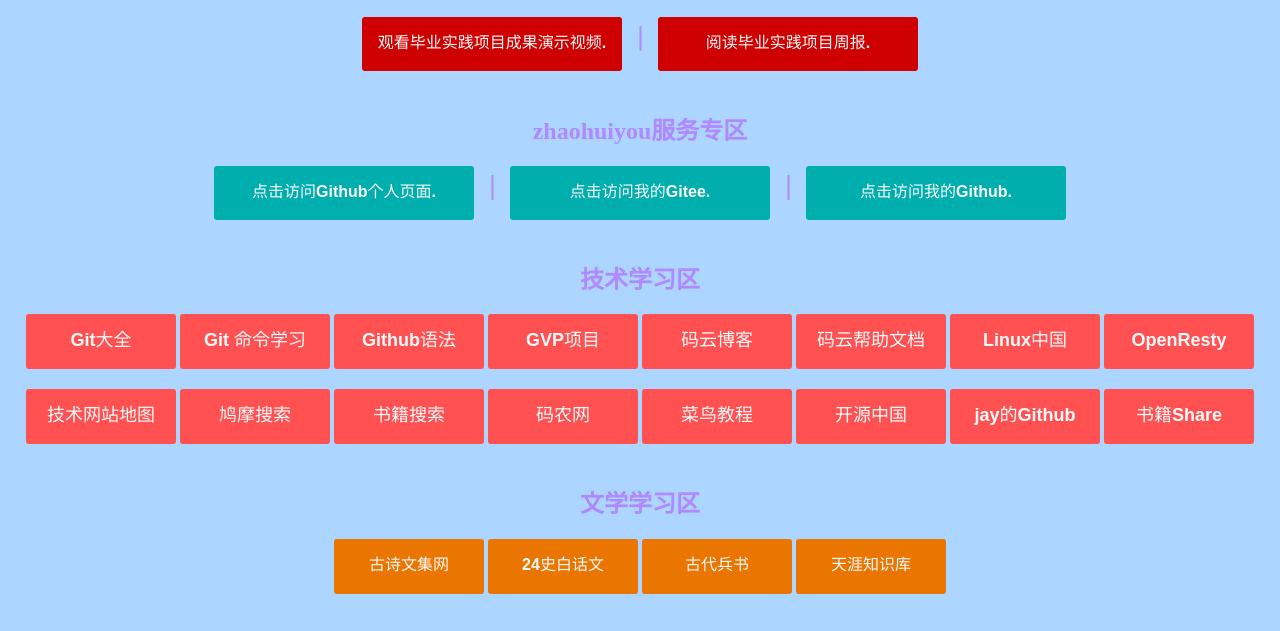
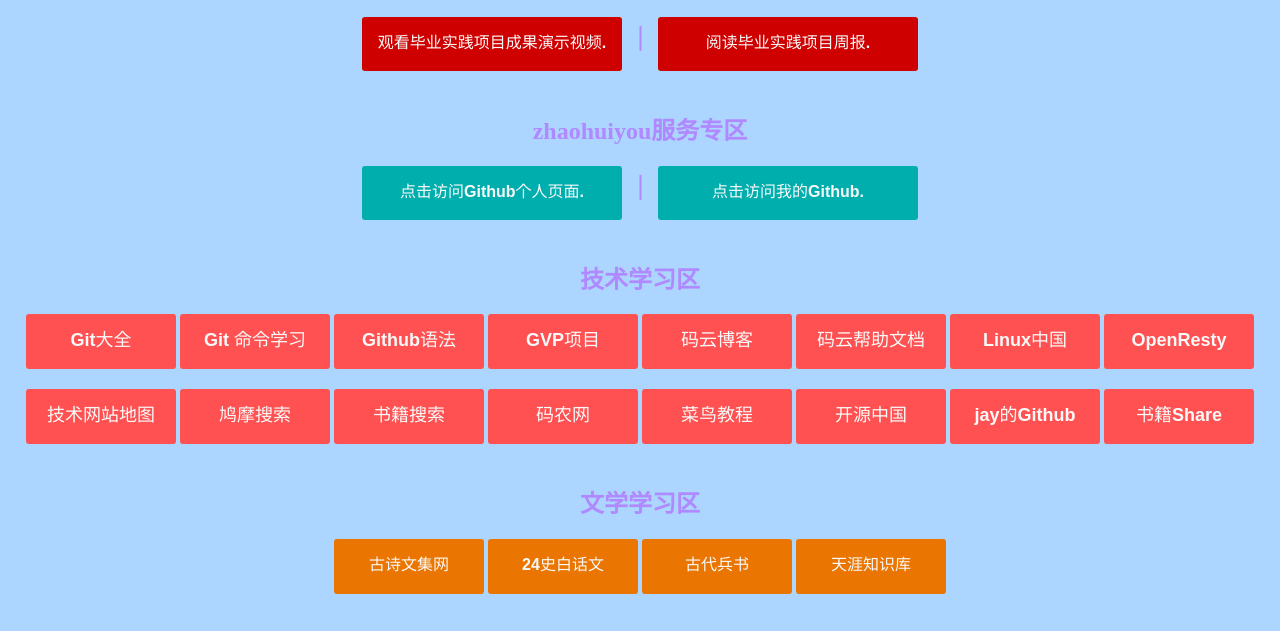
Before and after one commit to zhaohuiyou/Home, a plain HTML site: page index.html in a window 1280 px wide. Shown: the part 143-774 px from the top of the page. Drawn offline with Linux system fonts and the light colour scheme.

Commit message:
Update index.html

```diff
--- a/index.html
+++ b/index.html
@@ -502,8 +502,7 @@
  <h2 data="FOLDER"> zhaohuiyou服务专区</h2>
  <h2>
   <a href="https://zhaohuiyou.github.io/index" class="rowtop2">点击访问Github个人页面. </a>
-<a>      ｜        </a>
-  <a href="https://gitee.com/zhaohuiyou" class="rowtop2">点击访问我的Gitee. </a>
+
     <a>      ｜        </a>
     <a href="https://github.com/zhaohuiyou" class="rowtop2">点击访问我的Github. </a>
     </h2>
```
